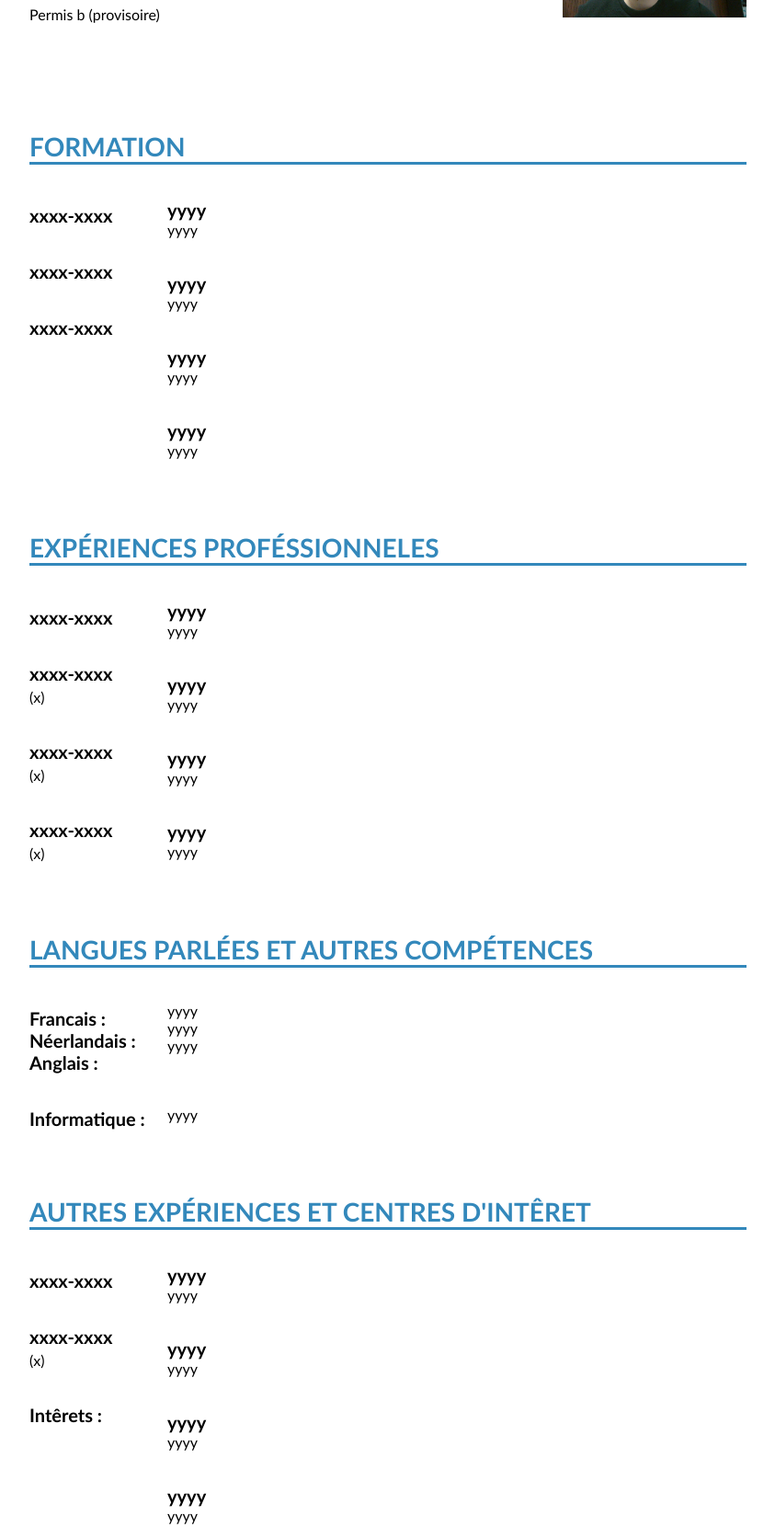
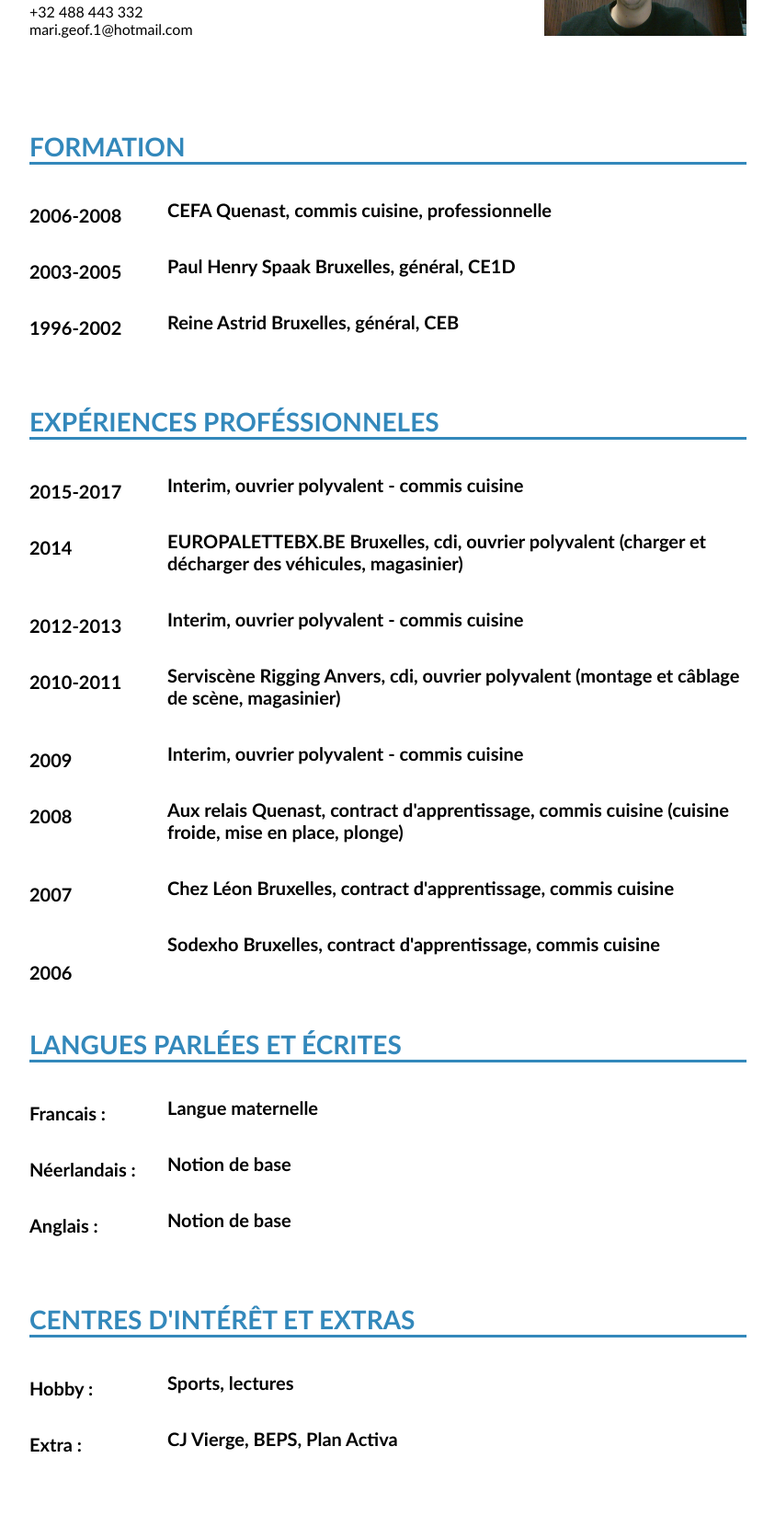
Before and after one commit to creageo/CV, a plain HTML site: page index.html in a window 1280 px wide. Shown: the part 139-1799 px from the top of the page at 92% size, without its empty margins (218-1061 px from the left). After the commit the page ends 1758 px from the top, so only its background shows below. Drawn offline with Linux system fonts and the light colour scheme.

Commit message:
Update index.html

```diff
--- a/index.html
+++ b/index.html
@@ -9,73 +9,74 @@
         <div class="page">
             <div class="infophoto">
             <div class="info">
-            <p><strong>Marique Geoffrey</strong></br>
-            Né le 09/11/1990</p>
-            <p>50 Rue Max Roos 1030 Bruxelles</br>
-            +32 488 443 332</p>
-            <p>Permis b (provisoire)</p>
+            <p><strong>Marique Geoffrey</strong></p>
+            <p>Né le 09/11/1990</p>
+            <p>50 Rue Max Roos 1030 Bruxelles</p>
+            <p>+32 488 443 332</br>
+            mari.geof.1@hotmail.com</p>
             </div>
             <div class="photo">
-            <img src="photocv.jpg" width="200" height="150" alt="Photo Marique Geoffrey"/>
+            <img src="photocv.jpg" width="220" height="170" alt="Photo Marique Geoffrey"/>
             </div>
             </div>
             <div class="Section">
             <h2>Formation</h2>
             <div class="sec-gauche" id="format-gauche">
-            <p>xxxx-xxxx</p>
-            <p>xxxx-xxxx</p>
-            <p>xxxx-xxxx</p>
+            <p>2006-2008</p>
+            <p>2003-2005</p>
+            <p>1996-2002</p>
             </div>
             <div class="sec-droite" id="format-gauche">
-            <p><span class="titre">yyyy</span></br>yyyy</p>
-            <p><span class="titre">yyyy</span></br>yyyy</p>
-            <p><span class="titre">yyyy</span></br>yyyy</p>
-            <p><span class="titre">yyyy</span></br>yyyy</p>
+            <p><span class="titre">CEFA Quenast, commis cuisine, professionnelle</span></p>
+            <p><span class="titre">Paul Henry Spaak Bruxelles, général, CE1D</span></p>
+            <p><span class="titre">Reine Astrid Bruxelles, général, CEB</span></p>
             </div>
             </br>
             <div class="Section">
             <h2>Expériences proféssionneles</h2>
             <div class="sec-gauche" id="format-gauche">
-            <p>xxxx-xxxx</p>
-            <p>xxxx-xxxx</br><span class="duree">(x)</span></p>
-            <p>xxxx-xxxx</br><span class="duree">(x)</span></p>
-            <p>xxxx-xxxx</br><span class="duree">(x)</span></p>
+            <p>2015-2017</p>
+            <p>2014</p>
+            <p></br>2012-2013</p>
+            <p>2010-2011</p>
+            <p></br>2009</p>
+            <p>2008</p>
+            <p></br>2007</p>
+            <p></br>2006</p>
             </div>
             <div class="sec-droite" id="format-gauche">
-            <p><span class="titre">yyyy</span></br>yyyy</p>
-            <p><span class="titre">yyyy</span></br>yyyy</p>
-            <p><span class="titre">yyyy</span></br>yyyy</p>
-            <p><span class="titre">yyyy</span></br>yyyy</p>
+            <p><span class="titre">Interim, ouvrier polyvalent - commis cuisine</span></p>
+            <p><span class="titre">EUROPALETTEBX.BE Bruxelles, cdi, ouvrier polyvalent (charger et décharger des véhicules, magasinier)</span></p>
+            <p><span class="titre">Interim, ouvrier polyvalent - commis cuisine</span></p>
+            <p><span class="titre">Serviscène Rigging Anvers, cdi, ouvrier polyvalent (montage et câblage de scène, magasinier)</span></p>
+            <p><span class="titre">Interim, ouvrier polyvalent - commis cuisine</span></p>
+            <p><span class="titre">Aux relais Quenast, contract d'apprentissage, commis cuisine (cuisine froide, mise en place, plonge)</span></p>
+            <p><span class="titre">Chez Léon Bruxelles, contract d'apprentissage, commis cuisine</span></p>
+            <p><span class="titre">Sodexho Bruxelles, contract d'apprentissage, commis cuisine</span></p>
             </div>
             </br>
             <div class="Section">
-            <h2>Langues parlées et autres compétences</h2>
+            <h2>Langues parlées et écrites</h2>
             <div class="sec-gauche" id="format-gauche">
-            <p>Francais : </br>
-            Néerlandais : </br>
-            Anglais : </p>
-            <p>Informatique : </p>
+            <p>Francais : </p>
+            <p>Néerlandais : </p>
+            <p>Anglais : </p>
             </div>
             <div class="sec-droite" id="format-gauche">
-            <p>yyyy</br>
-            yyyy</br>
-            yyyy</p>
-            <p></br>
-            yyyy</p>
+            <p><span class="titre">Langue maternelle</span></p>
+            <p><span class="titre">Notion de base</span></p>
+            <p><span class="titre">Notion de base</span></p>
             </div>
             </br>
             <div class="Section">
-            <h2>Autres expériences et centres d'intêret</h2>
+            <h2>Centres d'intérêt et extras</h2>
             <div class="sec-gauche" id="format-gauche">
-            <p>xxxx-xxxx</p>
-            <p>xxxx-xxxx</br><span class="duree">(x)</span></p>
-            <p>Intêrets : </p>
+            <p>Hobby : </p>
+            <p>Extra : </p>
             </div>
             <div class="sec-droite" id="format-gauche">
-            <p><span class="titre">yyyy</span></br>yyyy</p>
-            <p><span class="titre">yyyy</span></br>yyyy</p>
-            <p><span class="titre">yyyy</span></br>yyyy</p>
-            <p><span class="titre">yyyy</span></br>yyyy</p>
+            <p><span class="titre">Sports, lectures</span></p>
+            <p><span class="titre">CJ Vierge, BEPS, Plan Activa</span></p>
                 </div>
             </div>
         </div>
```
